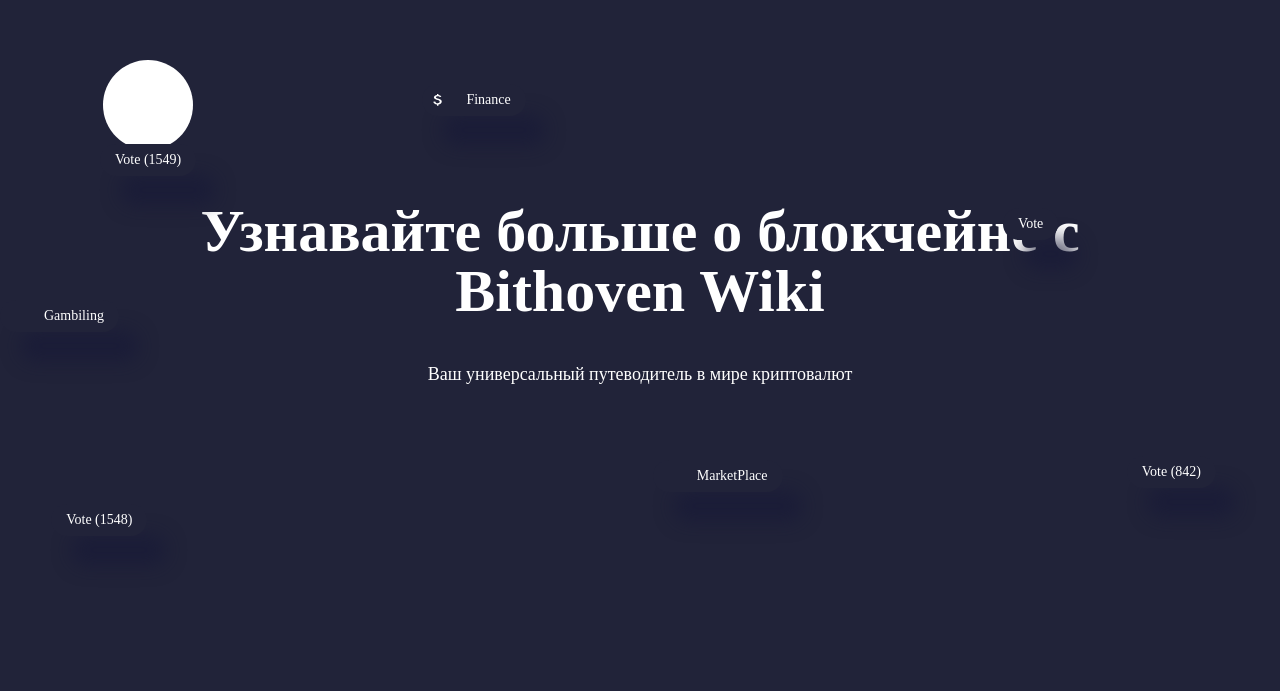
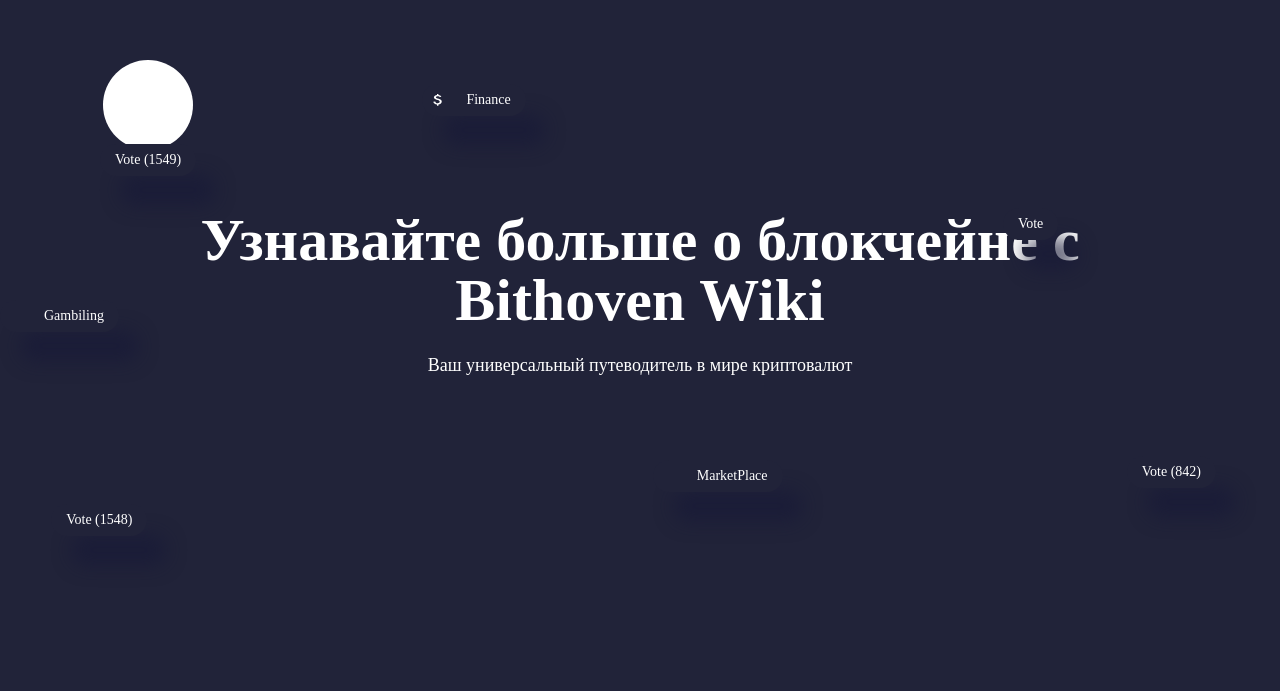
Before and after one commit to litury/bithoven.tech, a website: page source/markup/index.html in a window 1280 px wide. Shown: the part 108-799 px from the top of the page. Drawn offline with nearby package versions, Linux system fonts and the light colour scheme; files that its build step writes are made by us from their sources; files whose address does not match are found by name; a web font is replaced by a local one.

Commit message:
рукщ

```diff
--- a/source/markup/index.html
+++ b/source/markup/index.html
@@ -10,8 +10,8 @@
 </head>
 
 <body class="page__body">
-	<section class="hero">
-		<div class="container hero__container">
+	<section class="hero container">
+
 			<h1 class="title title_size_large hero__title">
 				Узнавайте больше о блокчейне с Bithoven Wiki
 			</h1>
@@ -53,7 +53,7 @@
 					Vote (1548)
 				</span>
 			</div>
-		</div>
+
 	</section>
 
 	<section class="slider">
--- a/source/styles/components/main/hero.css
+++ b/source/styles/components/main/hero.css
@@ -1,9 +1,14 @@
 .hero {
-	background-image: url('../images/main/hero/bg.png');
-	background-position: center center;
-	background-repeat: no-repeat;
-	background-size: cover;
+	position: relative;
 
+	display: flex;
+	align-items: center;
+	flex-direction: column;
+	gap: 26px;
+	justify-content: center;
+	min-height: 100vh;
+
+	text-align: center;
 }
 
 .hero__container {
```
